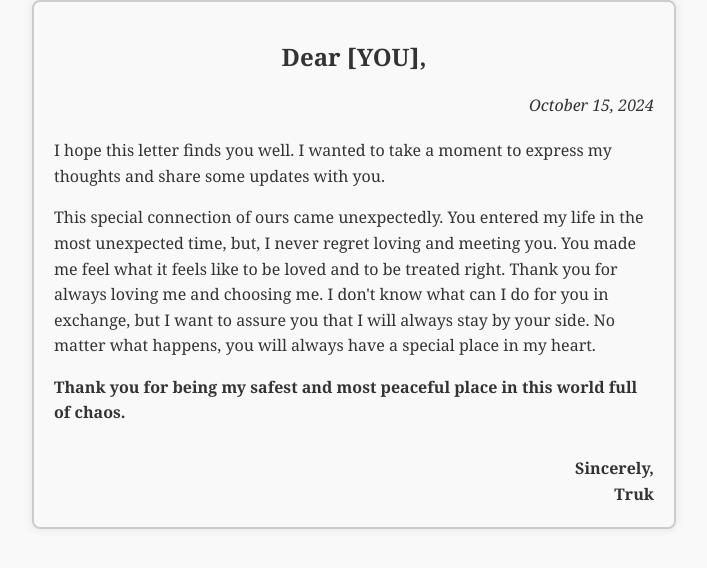
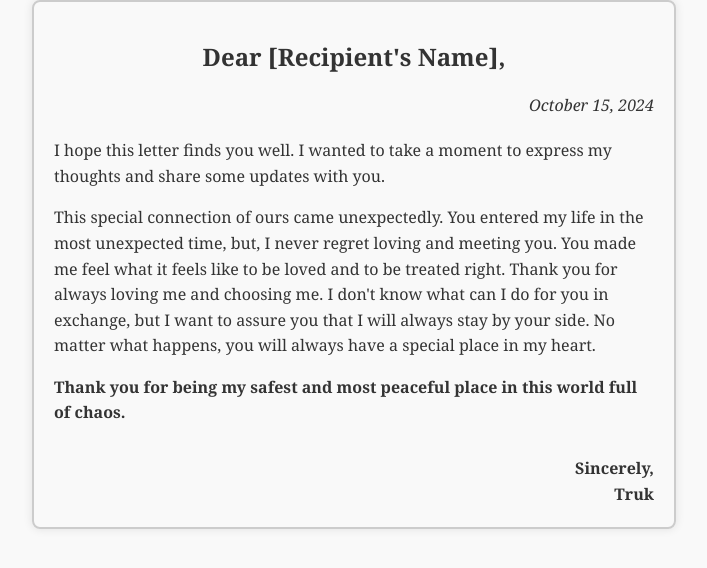
Before and after one commit to Animdk/my-letter-website, a plain HTML site: page index.html in a window 1280 px wide. Shown: the whole page, without its empty margins (286-993 px from the left). Drawn offline with Linux system fonts and the light colour scheme.

Commit message:
Add files via upload

```diff
--- a/index.html
+++ b/index.html
@@ -35,7 +35,7 @@
     </style>
 </head>
 <body>
-    <h1>Dear [YOU],</h1>
+    <h1>Dear [Recipient's Name],</h1>
     <div class="date">October 15, 2024</div>
 
     <p>
```
